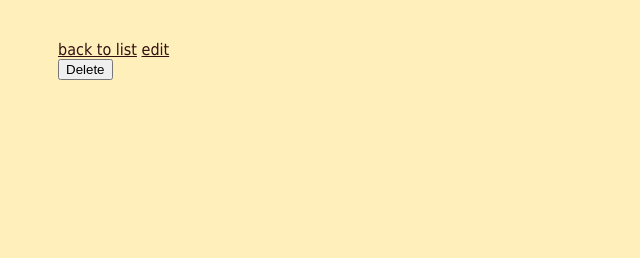
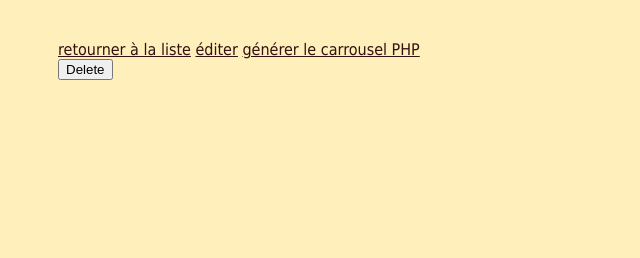
Before and after one commit to ChristineZedday/Imageur_Symfony, a Symfony app: template templates/slider/show.html.twig in a window 1280 px wide. Shown: the part 226-484 px from the top of the page, without its empty margins (0-640 px from the left). Run offline with Twig, Linux system fonts and the light colour scheme; the template is opened without the code that fills it, so the values that code supplies are empty; some libraries are stand-ins or nearby versions.

Commit message:
fichiers générés

```diff
--- a/config/services.yaml
+++ b/config/services.yaml
@@ -5,6 +5,7 @@
 # https://symfony.com/doc/current/best_practices/configuration.html#application-related-configuration
 parameters:
     images_directory: '%kernel.project_dir%/public/uploads'
+    generated_directory: '%kernel.project_dir%/public/generated'
 services:
     # default configuration for services in *this* file
     _defaults:
--- a/templates/slider/show.html.twig
+++ b/templates/slider/show.html.twig
@@ -38,9 +38,10 @@
 
     {% endfor %}
     </div>
-    <a href="{{ path('slider_index') }}">back to list</a>
+    <a href="{{ path('slider_index') }}">retourner à la liste</a>
 
-    <a href="{{ path('slider_edit', {'id': slider.id}) }}">edit</a>
+    <a href="{{ path('slider_edit', {'id': slider.id}) }}">éditer</a>
+      <a href="{{ path('slider_genere', {'id': slider.id}) }}">générer le carrousel PHP</a>
 
     {{ include('slider/_delete_form.html.twig') }}
 {% endblock %}
```
Also changed, not shown: src/Controller/SliderController.php (+10 -0 lines), src/Entity/Slider.php (+19 -0 lines), README.md, 2 other files.
